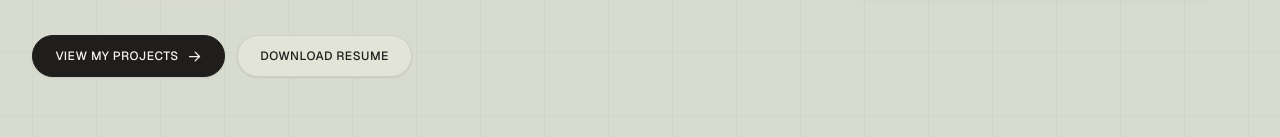
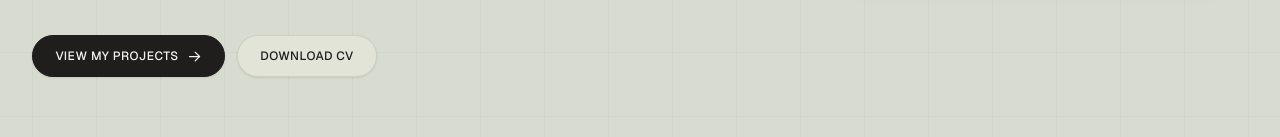
Before and after one commit to mickysnow1/maidawa-portfolio, a Next.js app: page / in a window 1280 px wide. Shown: the part 460-597 px from the top of the page. Built offline with nearby package versions, Linux system fonts and the light colour scheme; a web font is replaced by a local one.

Commit message:
feat: attach CV document for download

```diff
--- a/src/sections/Hero/Hero.tsx
+++ b/src/sections/Hero/Hero.tsx
@@ -83,8 +83,8 @@ export default function Hero() {
                 <span>View My Projects</span>
                 <span className="btn-icon-arrow"><ArrowRight size={15} /></span>
               </a>
-              <a href="/resume.pdf" download className="btn-pill-outline">
-                <span>Download Resume</span>
+              <a href="/Michael_Maidawa_Resume.docx" download="Michael_Maidawa_Resume.docx" className="btn-pill-outline">
+                <span>Download CV</span>
               </a>
             </div>
           </div>
```
Also changed, not shown: 1 other file (tests, documents, lock files or other folders).
